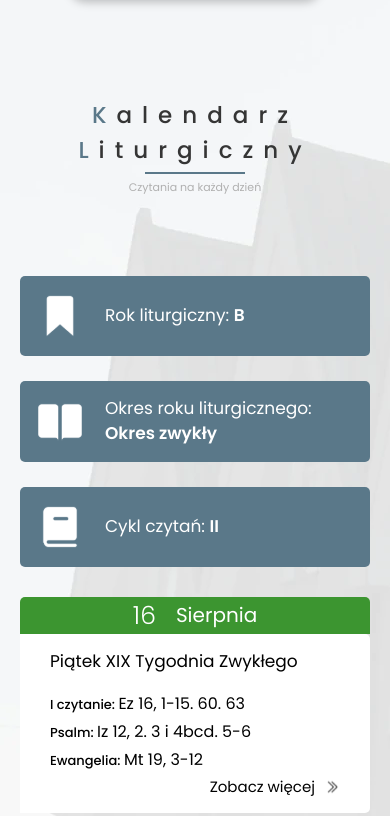
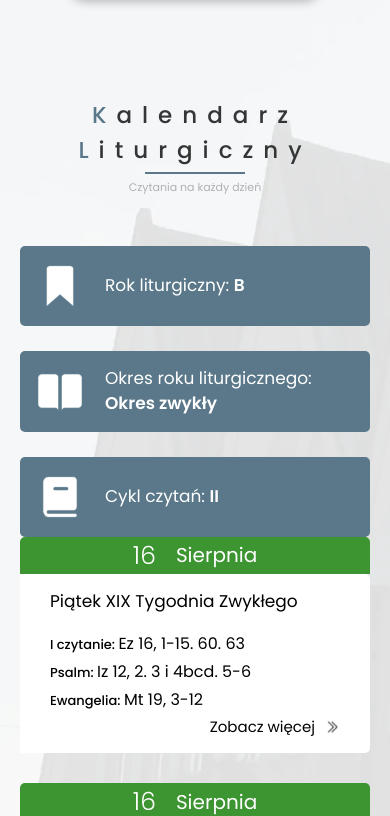
Before and after one commit to JcobV01/stronaPNSNMPwP, a Next.js app: page / in a window 390 px wide. Shown: the part 2639-3455 px from the top of the page. Built offline with nearby package versions, Linux system fonts and the light colour scheme.

Commit message:
kalendarz liturgiczny marginesy -2

```diff
--- a/components/home/kalendarz/Kalendarz.jsx
+++ b/components/home/kalendarz/Kalendarz.jsx
@@ -8,7 +8,7 @@ import DayCard from './components/DayCard'
 
 const Kalendarz = () => {
   return (
-    <section id="kalendarz" className='my-[140px] flex flex-col gap-[70px] sm:my-[100px] sm:gap-[30px]'>
+    <section id="kalendarz" className='my-[140px] flex flex-col gap-[70px] sm:my-[100px] sm:gap-0'>
       <Title title="Kalendarz" title2="Liturgiczny" subtitle="Czytania na każdy dzień"/>
 
       <article className='flex justify-between w-[1075px] gap-[25px] m-auto mt-[50px] xl:w-[800px] lg:w-[100%] lg:px-[20px] xl:flex-col'>
```
